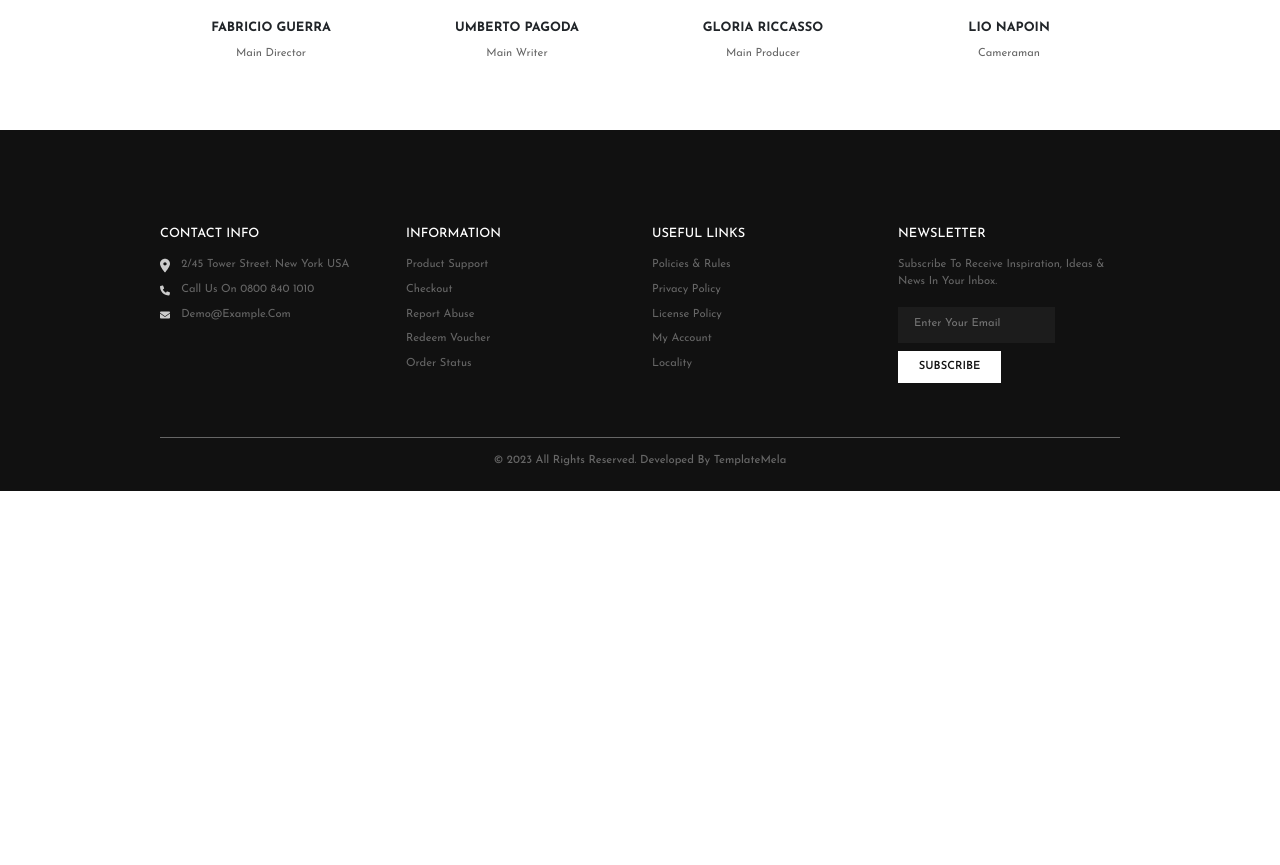
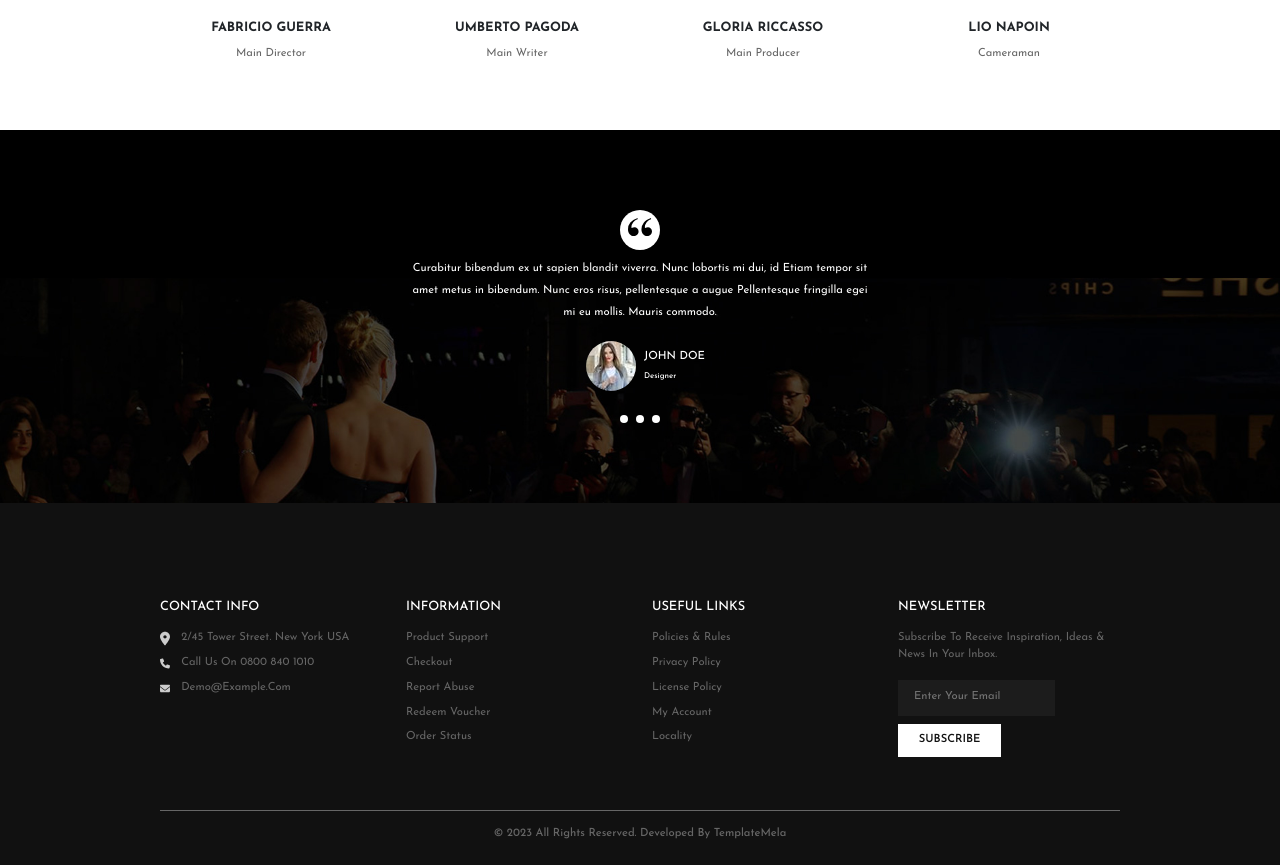
Before and after one commit to micheleTummolo/proj-html-vuejs, a Vue app: page / in a window 1280 px wide. Shown: the part 2540-3405 px from the top of the page. Before the commit the page ends 3031 px from the top, so only its background shows below. Built offline with nearby package versions, Linux system fonts and the light colour scheme.

Commit message:
Done "Carousel" section

```diff
--- /dev/null
+++ b/src/components/AppCarousel.vue
@@ -0,0 +1,92 @@
+<script>
+export default {
+
+}
+</script>
+<template>
+    <div class="container_carousel">
+        <div class="row">
+            <div class="col my-3">
+                <div class="row">
+                    <div class="col d-flex justify-content-center">
+                        <div class="image_container p-2 mb-2">
+                            <img src="../assets/images/image (20).svg" alt="">
+                        </div>
+                    </div>
+                </div>
+                <div class="row d-flex justify-content-center">
+                    <div class="col-6">
+                        <p class="text-center">Curabitur bibendum ex ut sapien blandit viverra. Nunc lobortis mi dui, id
+                            Etiam tempor sit amet metus in bibendum. Nunc eros risus, pellentesque a augue Pellentesque
+                            fringilla egei mi eu mollis. Mauris commodo.</p>
+                    </div>
+                </div>
+                <div class="row d-flex justify-content-center">
+                    <div class="col-2 d-flex justify-content-end p-0">
+                        <div>
+                            <img src="../assets/images/01.jpg" alt="" class="profile_img">
+                        </div>
+                    </div>
+                    <div class="col-2 d-flex align-items-center ms-2 p-0">
+                        <div>
+                            <h4>JOHN DOE</h4>
+                            <h5 class="m-0">Designer</h5>
+                        </div>
+                    </div>
+                </div>
+                <div class="row d-flex justify-content-center mt-4">
+                    <div class="col-2 d-flex justify-content-center">
+                        <div class="circle p-1 me-2"></div>
+                        <div class="circle p-1 me-2"></div>
+                        <div class="circle p-1"></div>
+                    </div>
+                </div>
+            </div>
+        </div>
+    </div>
+</template>
+<style lang="scss">
+@use '../styles/partials/mixins' as *;
+
+.container_carousel {
+    padding: 4rem 10rem;
+    background-image: url('../assets/images/Parallax-02.jpg');
+    background-size: cover;
+    color: #ffffff;
+
+    .image_container {
+        background-color: #ffffff;
+        border-radius: 50%;
+        width: 40px;
+        height: 40px;
+    }
+
+    .profile_img {
+        border-radius: 50%;
+    }
+
+    .circle {
+        border-radius: 50%;
+        background-color: #ffffff;
+        cursor: pointer;
+
+        &:hover {
+            background-color: #f2f2f2;
+        }
+    }
+
+    p {
+        font-size: .7rem;
+        font-weight: 400;
+        line-height: 2;
+    }
+
+    h4 {
+        font-size: .7rem;
+    }
+
+    h5 {
+        font-size: .5rem;
+    }
+}
+</style>
--- a/src/components/AppMain.vue
+++ b/src/components/AppMain.vue
@@ -4,6 +4,7 @@ import AppAboutAs from './AppAboutAs.vue';
 import AppYourWatchlist from './AppYourWatchlist.vue';
 import AppNumber from './AppNumber.vue';
 import AppTeam from './AppTeam.vue';
+import AppCarousel from './AppCarousel.vue';
 
 export default {
     components: {
@@ -12,6 +13,7 @@ export default {
         AppYourWatchlist,
         AppNumber,
         AppTeam,
+        AppCarousel,
     }
 }
 </script>
@@ -21,6 +23,7 @@ export default {
     <AppYourWatchlist></AppYourWatchlist>
     <AppNumber></AppNumber>
     <AppTeam></AppTeam>
+    <AppCarousel></AppCarousel>
 </template>
 <style lang="">
 
```
